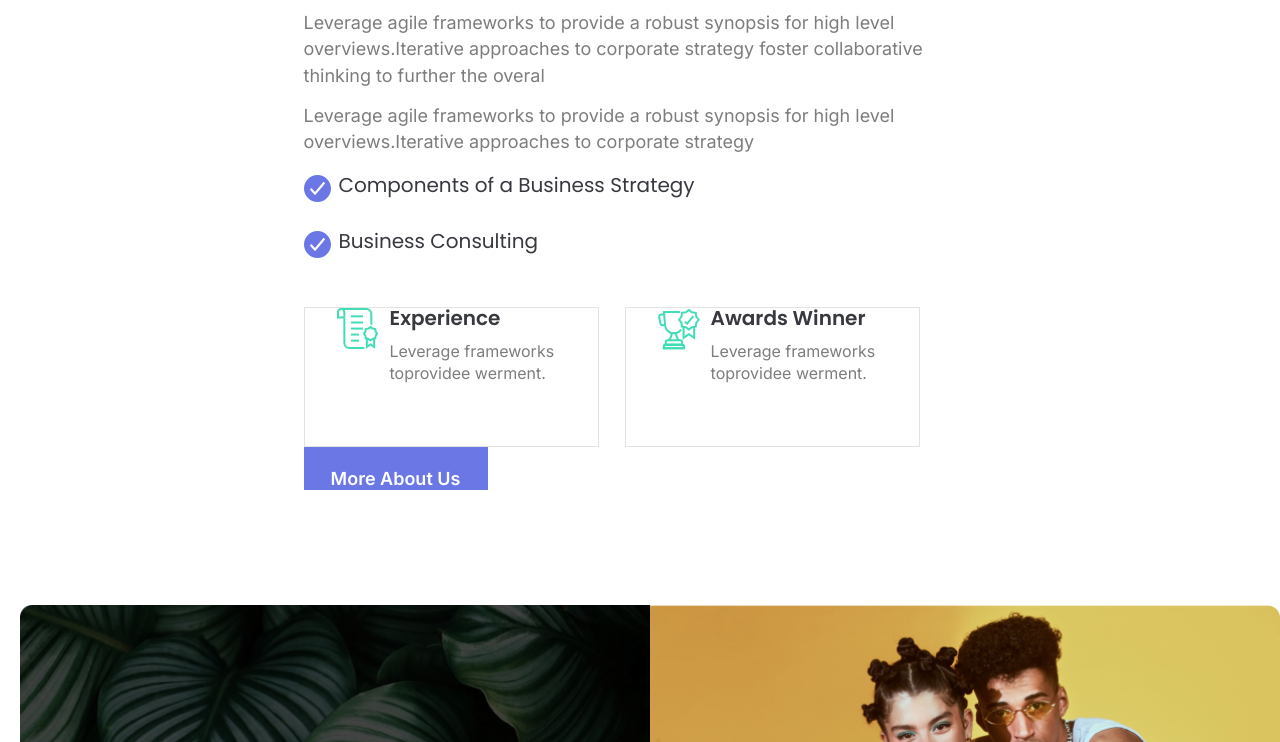
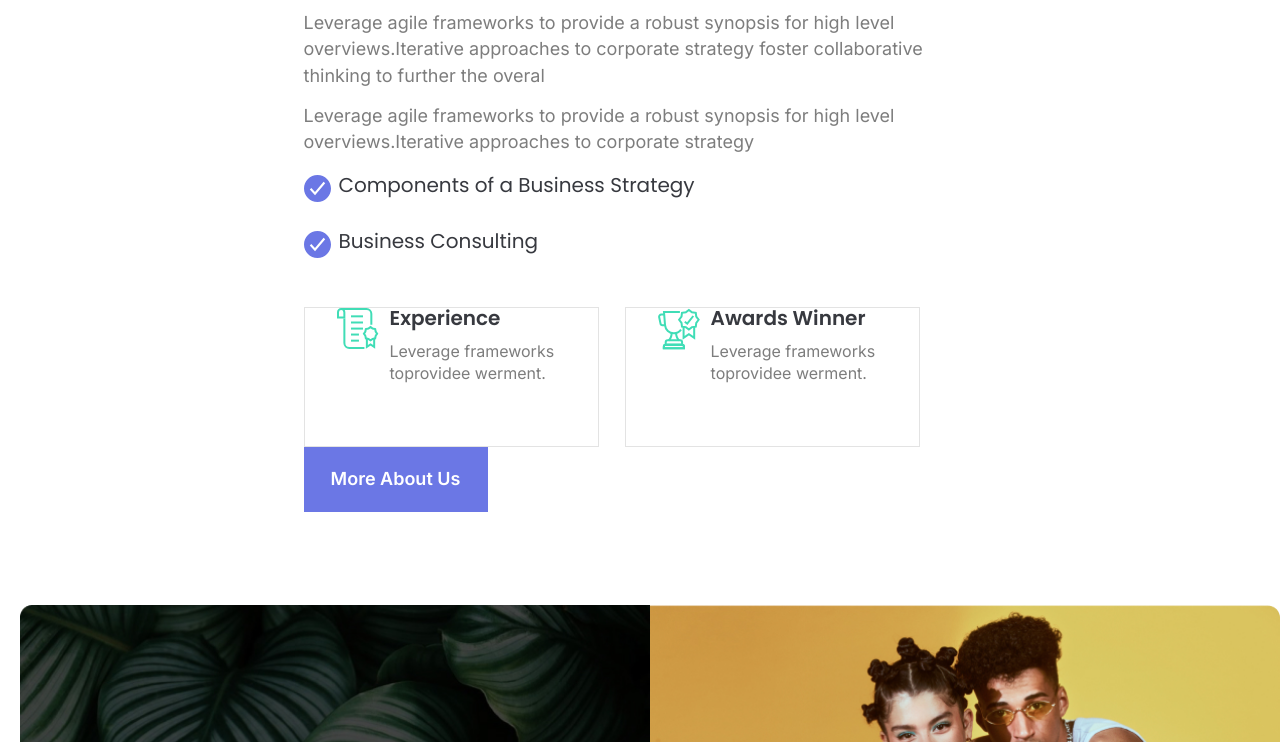
Before and after one commit to valeriislisarenko/lessons, a plain HTML site: page lesson_8/index.html in a window 1280 px wide. Shown: the part 358-1100 px from the top of the page. Drawn offline with Linux system fonts and the light colour scheme; files whose address does not match are found by name; a web font is replaced by a local one.

Commit message:
Update style.css

```diff
--- a/lesson_8/css/style.css
+++ b/lesson_8/css/style.css
@@ -156,7 +156,7 @@ body {
 
 .business-plan__button {
     width: 184px;
-    height: 22px;
+    height: 65px;
     color: #fff;
     text-align: center;
     font-family: "Inter", sans-serif;
```
